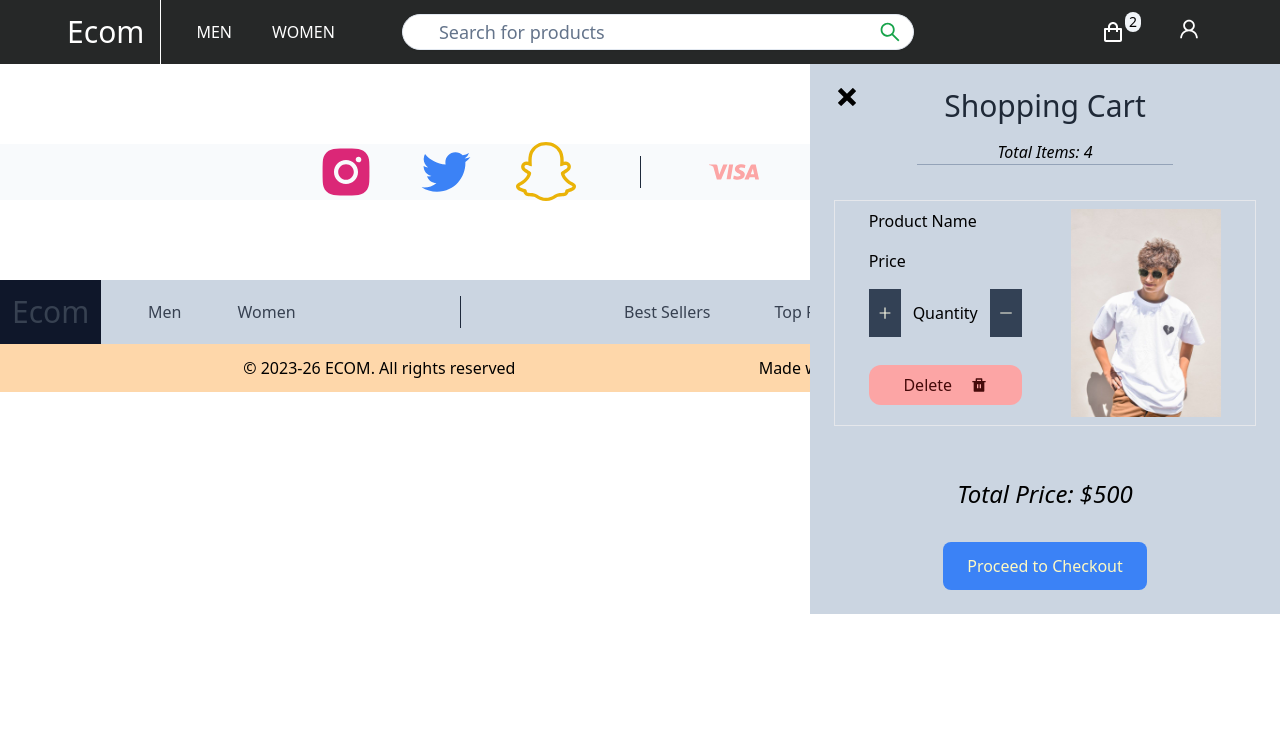
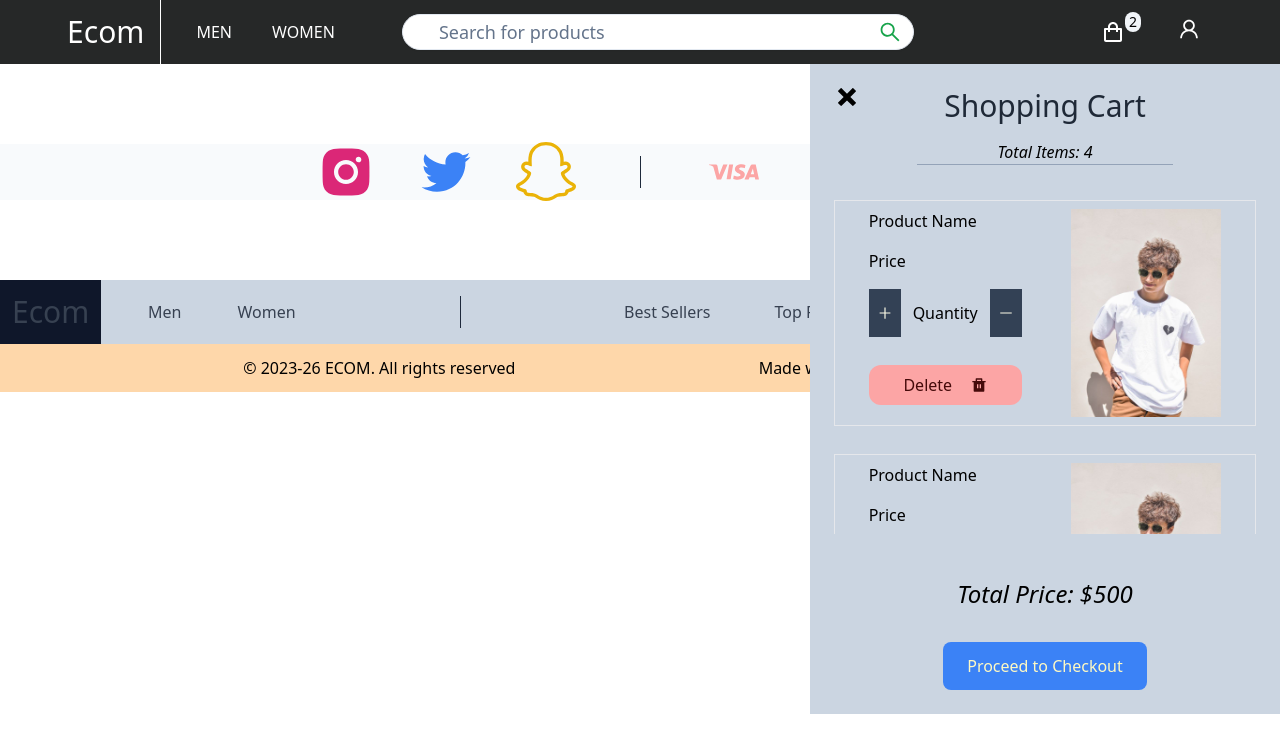
Before and after one commit to Junaidhkn/next_strapi_headless-cms, a Next.js app in the folder client/: page /checkout in a window 1280 px wide. Shown: the top 752 px of the page. Built offline with nearby package versions, Linux system fonts and the light colour scheme; a web font is replaced by a local one.

Commit message:
style fixes

```diff
--- a/client/app/page.tsx
+++ b/client/app/page.tsx
@@ -5,10 +5,13 @@ import CoverImageMen from '@/assets/menCover.jpg';
 import CoverImageWomen from '@/assets/womenCover.jpg';
 import Marketing from '@/components/global/Marketing';
 import Slider from '@/components/global/Slider';
+import ShoppingCart from '@/components/global/ShoppingCart';
 
 const HomePage = () => {
+	let open = false;
 	return (
-		<main>
+		<main className=''>
+			{open && <ShoppingCart />}
 			<Marketing />
 			<div className='p-14 flex justify-center gap-8'>
 				<Link
--- a/client/components/global/ShoppingCart.tsx
+++ b/client/components/global/ShoppingCart.tsx
@@ -9,8 +9,8 @@ import { RiDeleteBinFill } from 'react-icons/ri';
 
 const ShoppingCart = () => {
 	return (
-		<main className='fixed right-0 top-16 bottom-0 w-[470px] h-full'>
-			<div className='p-6 w-full flex flex-col bg-slate-300 max-h-[550px] overflow-y-scroll'>
+		<main className='absolute right-0 top-16 bottom-0 w-[470px] h-full z-50'>
+			<div className='p-6 w-full flex flex-col bg-slate-300 max-h-[650px] '>
 				<button className='absolute w-8 p-2 text-lg top-4 left-5'>
 					<ImCross />
 				</button>
```
